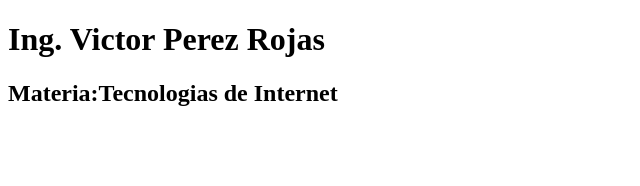
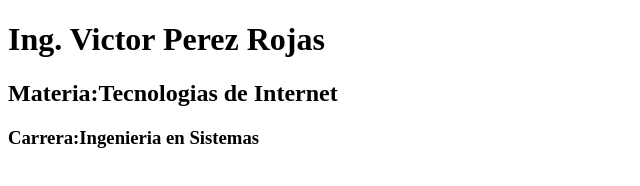
Before and after one commit to jhenychirinos-png/filtrama, a plain HTML site: page index.html in a window 1280 px wide. Shown: the whole page, without its empty margins (0-640 px from the left). Drawn offline with Linux system fonts and the light colour scheme.

Commit message:
fix:archivo index modificado

```diff
--- a/index.html
+++ b/index.html
@@ -8,5 +8,6 @@
     <body>
         <h1>Ing. Victor Perez Rojas</h1>
         <h2>Materia:Tecnologias de Internet</h2>
+        <h3>Carrera:Ingenieria en Sistemas</h3>
     </body>
 </html>
```
